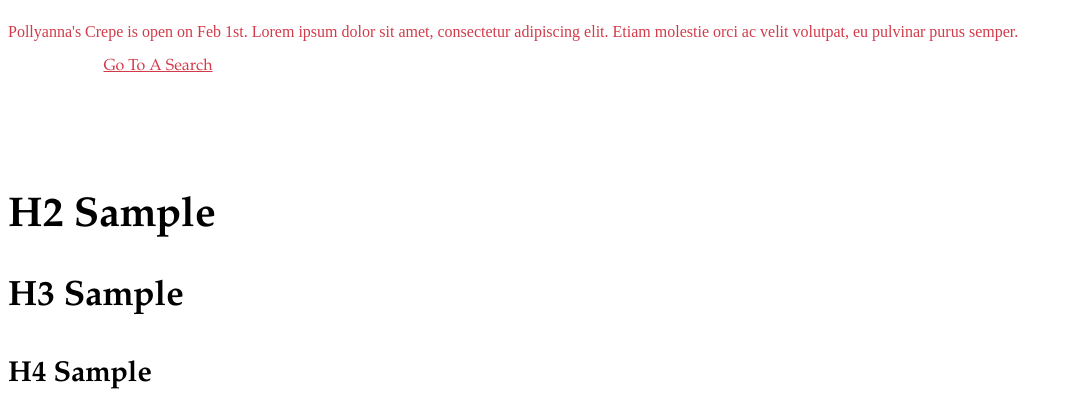
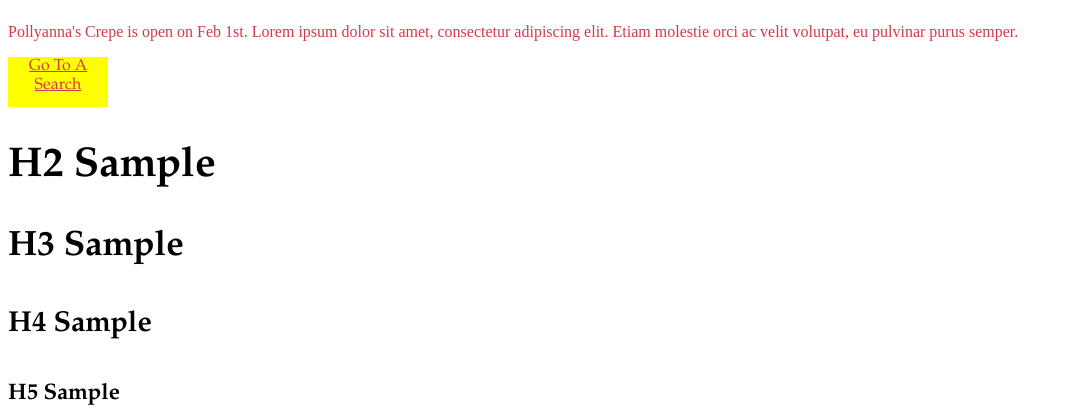
Before and after one commit to sjbourge/iat381-p02-team17, a PHP site: page /Branding.html in a window 1280 px wide. Shown: the part 96-516 px from the top of the page, without its empty margins (0-1073 px from the left). Run offline with PHP 8.4, Linux system fonts and the light colour scheme.

Commit message:
tried to make a button

```diff
--- a/_work/branding.css
+++ b/_work/branding.css
@@ -39,10 +39,11 @@ h5{
 }
 .button {
     display: block;
-    height: 100px;
-    width: 300px;
+    height: 50px;
+    width: 100px;
     color: #D13B49;
     text-align: center;
+    background-color: yellow;
 }
 .footer {
     position:absolute;
```
